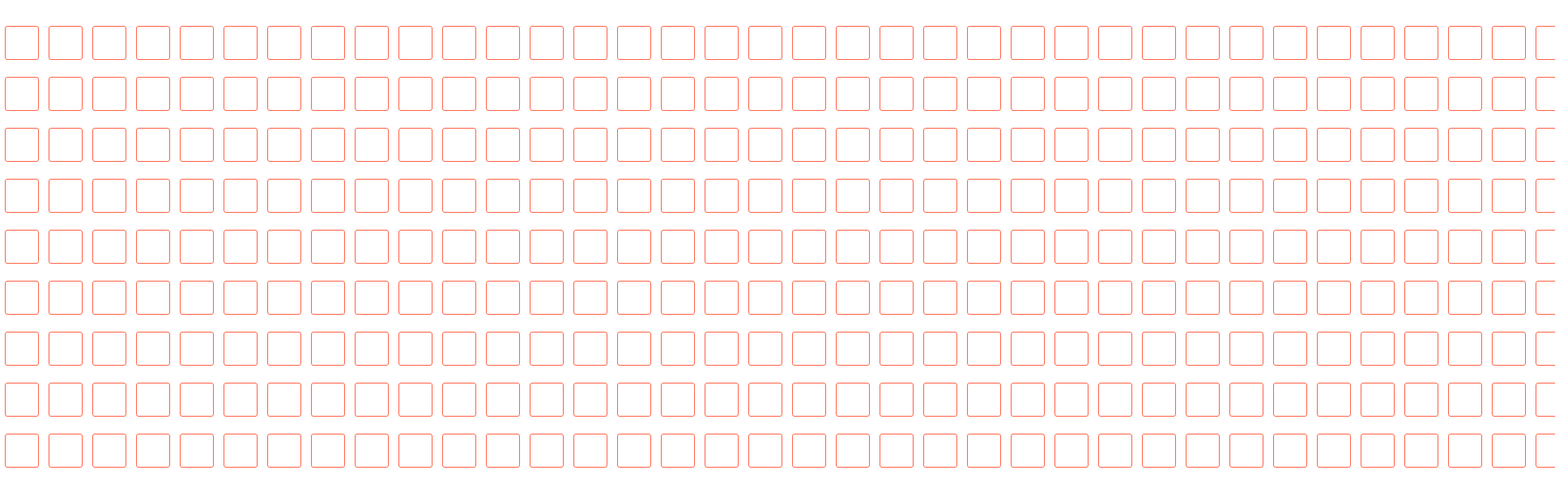
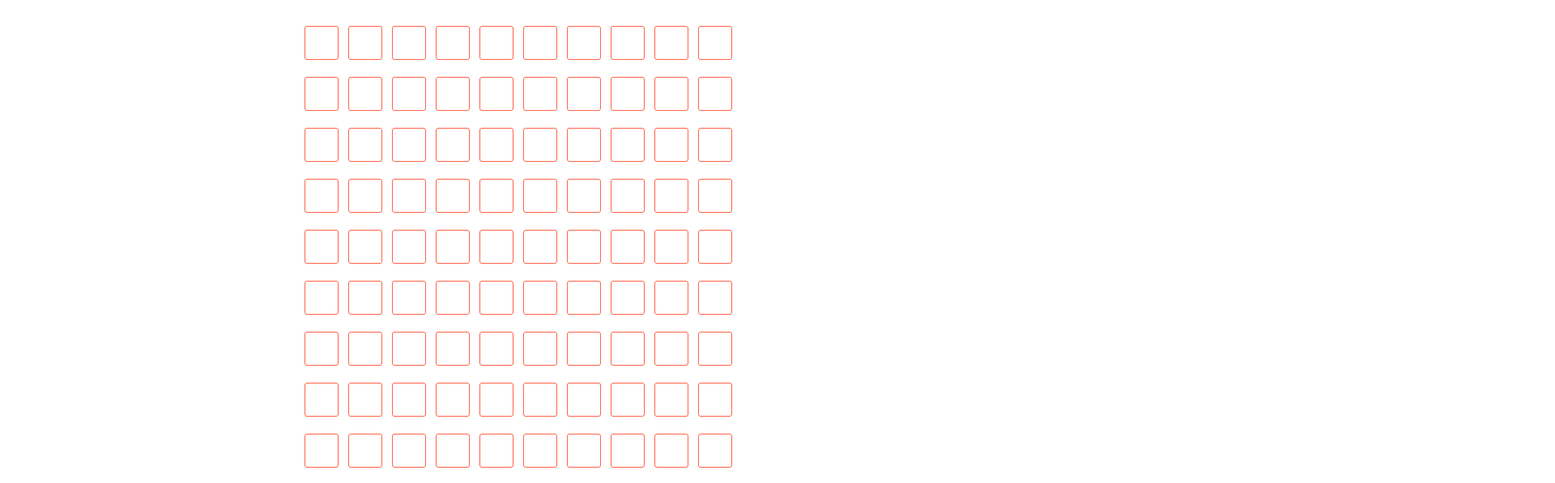
Before and after one commit to aamiriqubal/fibonacci-player, a React (Create React App) app: page / in a window 1280 px wide. Shown: the top 597 px of the page at 81% size, 1920 px wide, since content can reach past the window. Built offline with nearby package versions, Linux system fonts and the light colour scheme.

Commit message:
set default value as -1 and grid size 10x10

```diff
--- a/src/App.js
+++ b/src/App.js
@@ -2,15 +2,16 @@ import React from "react";
 import { get, set, isEmpty } from "lodash";
 import "./styles.scss";
 
-const GRID_SIZE = 50;
+const GRID_SIZE = 10;
 const FIBONACCI_SIZE_CHECK = 5;
+const DEFAULT_GRID_VALUE = -1;
 // This function contains the logic to initialise and update the grid values
 const getGridValues = (objectGrid, updateIndexes) => {
   const gridValues = {};
   objectGrid.forEach((x, rowIndex) =>
     objectGrid.forEach((y, columnIndex) => {
       if (isEmpty(updateIndexes)) {
-        set(gridValues, `${rowIndex}.${columnIndex}.value`, 0);
+        set(gridValues, `${rowIndex}.${columnIndex}.value`, DEFAULT_GRID_VALUE);
       } else {
         const {
           clickedRowIndex,
@@ -26,7 +27,7 @@ const getGridValues = (objectGrid, updateIndexes) => {
         const value = get(
           currentGridValues,
           `${rowIndex}.${columnIndex}.value`,
-          0
+          DEFAULT_GRID_VALUE
         );
         if (
           rowIndex === clickedRowIndex ||
@@ -39,7 +40,11 @@ const getGridValues = (objectGrid, updateIndexes) => {
         // if the content matched Fibonnaci then set to zero
         if (isPartOfFibonacci) {
           set(gridValues, `${rowIndex}.${columnIndex}.isTrue`, undefined);
-          set(gridValues, `${rowIndex}.${columnIndex}.value`, 0);
+          set(
+            gridValues,
+            `${rowIndex}.${columnIndex}.value`,
+            DEFAULT_GRID_VALUE
+          );
         }
       }
     })
@@ -183,7 +188,7 @@ const App = () => {
                   onClick={() => onClickGrid(rowIndex, columnIndex)}
                 >
                   {/* `${rowIndex}, ${columnIndex}` */} {/* <br /> */}
-                  {gridValue === 0 ? null : gridValue}
+                  {gridValue === DEFAULT_GRID_VALUE ? null : gridValue}
                 </div>
               );
             })}
```
